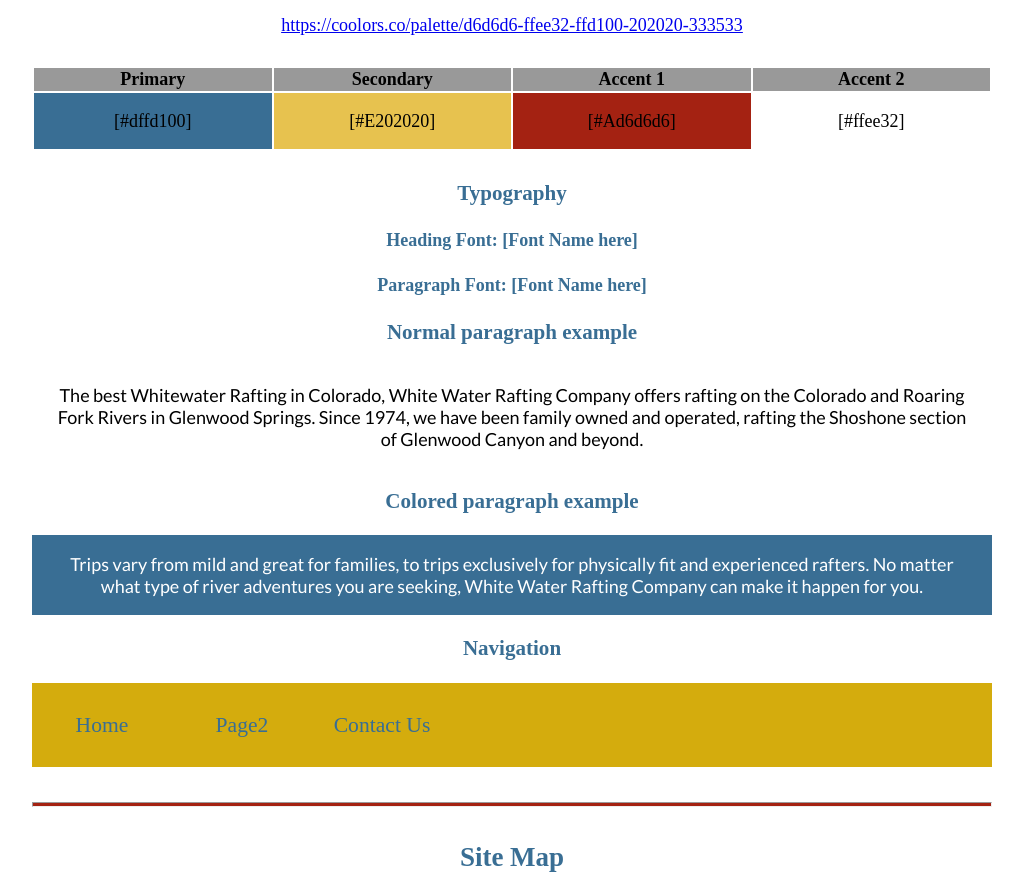
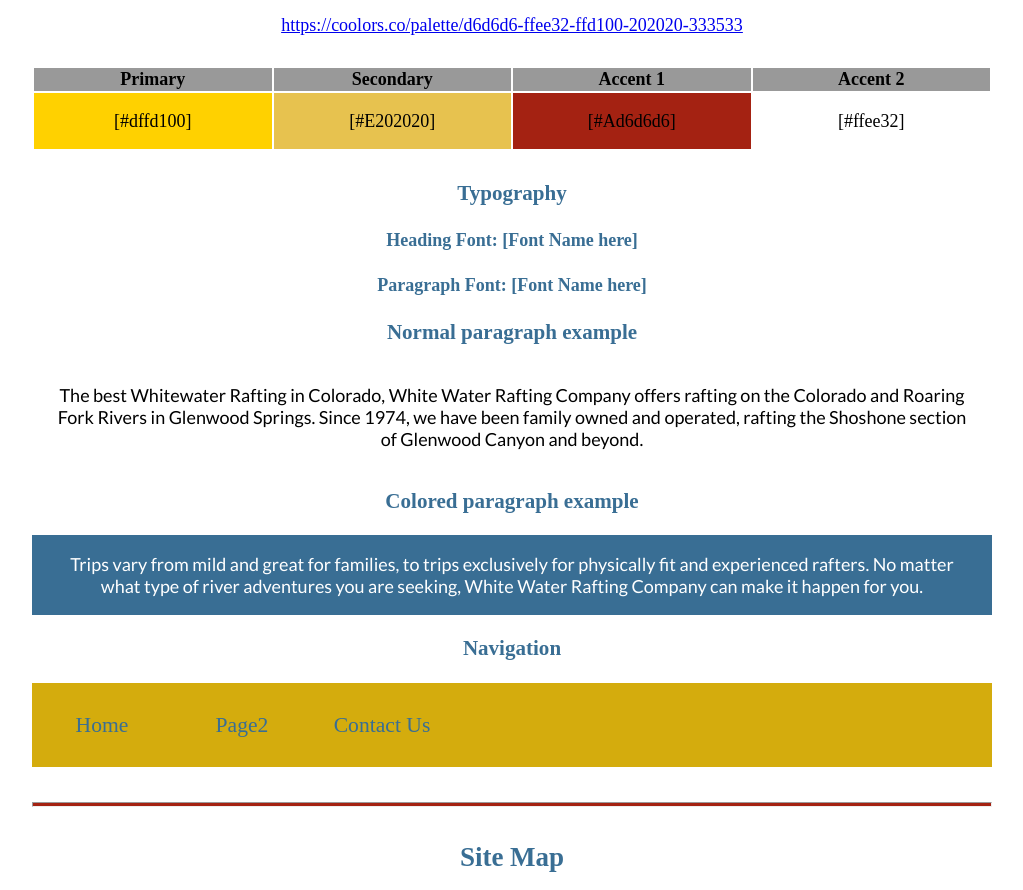
Before and after one commit to aaronandrei/wdd130, a plain HTML site: page wwr/site-plan-rafting.html in a window 1280 px wide. Shown: the part 1270-2160 px from the top of the page, without its empty margins (128-1151 px from the left). Drawn offline with Linux system fonts and the light colour scheme; a web font is replaced by a local one.

Commit message:
color updates

```diff
--- a/wwr/styles/site-plan-rafting.css
+++ b/wwr/styles/site-plan-rafting.css
@@ -6,7 +6,7 @@ Fonts are separated by a & */
 
 :root {
   /* change the values below to your colors from your palette */
-  --primary-color: #396E94   ;
+  --primary-color: #ffd100   ;
   --secondary-color: #E7C24F ;
   --accent1-color: #A42212;
   --accent2-color: white;
```
